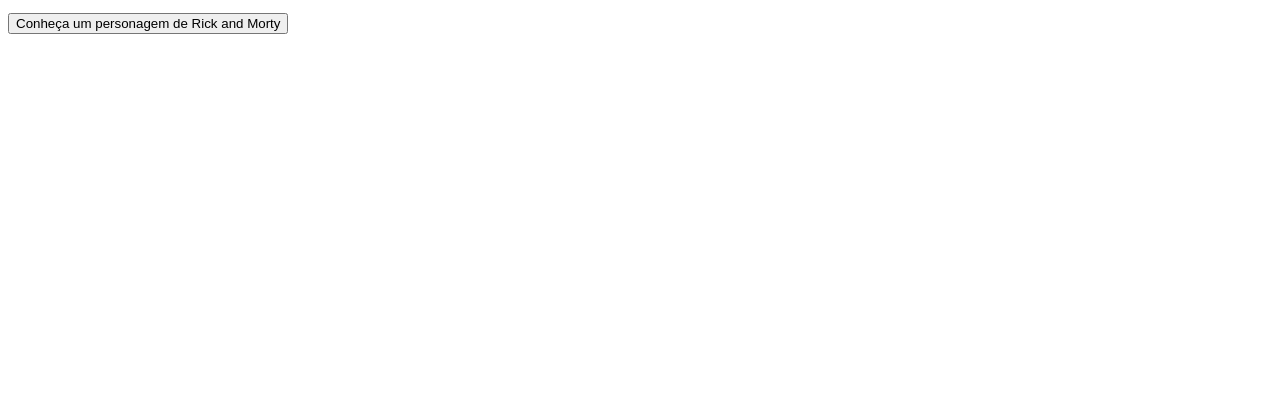
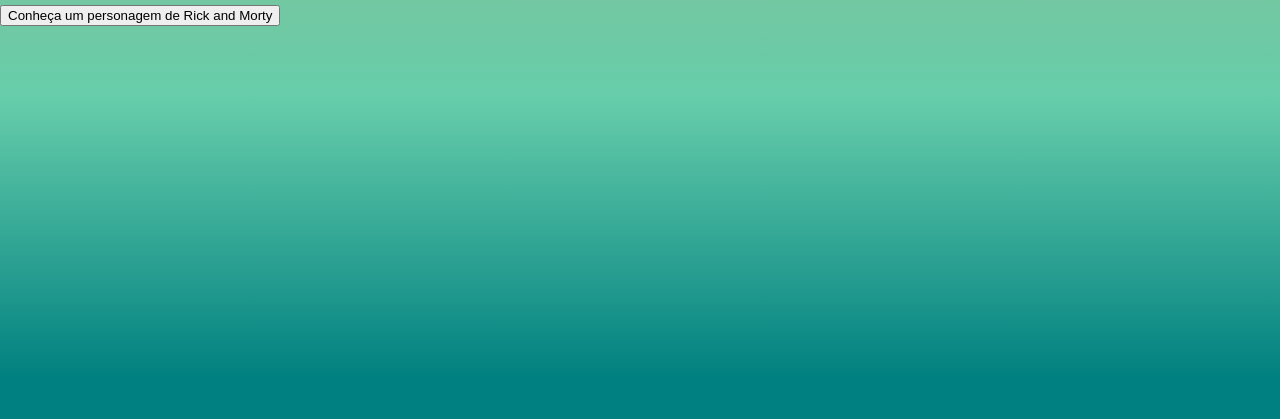
Before and after one commit to Capmd/minicurso, a plain HTML site: page index.html in a window 1280 px wide. Shown: the part 381-800 px from the top of the page. Drawn offline with Linux system fonts and the light colour scheme.

Commit message:
implementar estilo para o corpoo da página

```diff
--- a/index.html
+++ b/index.html
@@ -6,6 +6,7 @@
         <meta http-equiv="X-UA-Compatible" content="IE=edge">
         <meta name="viewport" content="width=device-width, initial-scale=1.0">
         <title>Conheça Rick and Morty</title>
+        <link rel="stylesheet" href="style.css">
     </head>
     <body>
         <main>
--- a/style.css
+++ b/style.css
@@ -0,0 +1,14 @@
+body {
+    background-image: linear-gradient(
+        180deg,
+        #5F9EA0 5%,
+        #8FBC8F 20%,
+        #66CDAA 60%,
+        #008080 95%
+    );
+    margin: 0;
+    min-height: 100vh;
+    width: 100%;
+
+
+}
```
